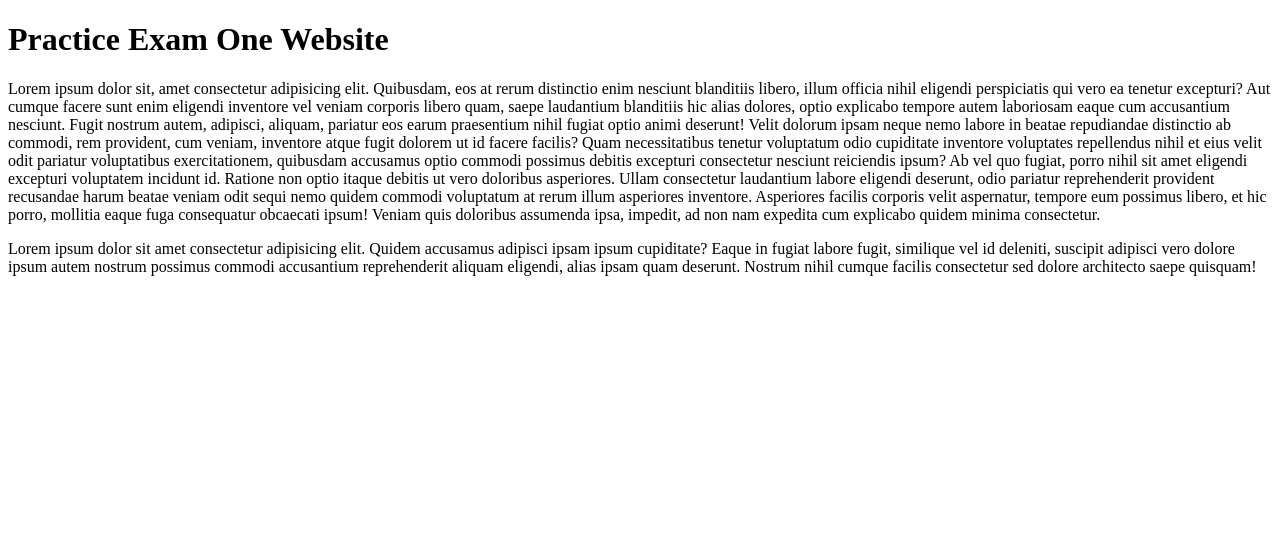
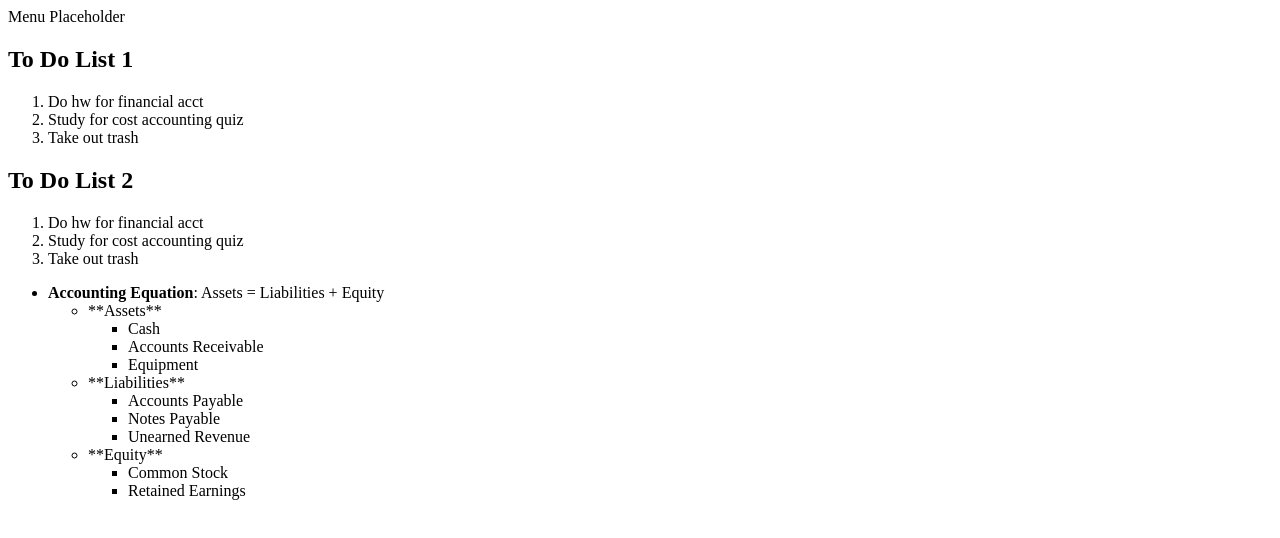
Before and after one commit to CastilloMonica/Coding, a plain HTML site: page Acc 343/sep29/index.html in a window 1280 px wide. Drawn offline with Linux system fonts and the light colour scheme.

Commit message:
List Example

```diff
--- a/Acc 343/sep29/index.html
+++ b/Acc 343/sep29/index.html
@@ -1,16 +1,67 @@
 <!DOCTYPE html>
 <html lang="en">
+
 <head>
-    <meta charset="UTF-8">
-    <meta name="viewport" content="width=device-width, initial-scale=1.0">
-    <title>Mock Exam 1</title>
+  <meta charset="UTF-8">
+  <meta name="viewport" content="width=device-width, initial-scale=1.0">
+  <title>Mock Exam 1</title>
+</head>
+
+<body>
+  <header>
+    </nav>Menu Placeholder</nav>
+  </header>
+  <main>
+    <article>
+      <h1>To Do List 1</h1>
+      <ol>
+        <li>Do hw for financial acct</li>
+        <li>Study for cost accounting quiz</li>
+        <li>Take out trash</li>
+      </ol>
+      <h1>To Do List 2</h1>
+      <ol>
+        <li>Do hw for financial acct</li>
+        <li>Study for cost accounting quiz</li>
+        <li>Take out trash</li>
+      </ol>
+      <!DOCTYPE html>
+<html>
 <head>
+    <title>Accounting Example</title>
+</head>
 <body>
-    <h1>Practice Exam One Website</h1>
-    <p>Lorem ipsum dolor sit, amet consectetur adipisicing elit. Quibusdam, eos at rerum distinctio enim nesciunt blanditiis libero, illum officia nihil eligendi perspiciatis qui vero ea tenetur excepturi? Aut cumque facere sunt enim eligendi inventore vel veniam corporis libero quam, saepe laudantium blanditiis hic alias dolores, optio explicabo tempore autem laboriosam eaque cum accusantium nesciunt. Fugit nostrum autem, adipisci, aliquam, pariatur eos earum praesentium nihil fugiat optio animi deserunt! Velit dolorum ipsam neque nemo labore in beatae repudiandae distinctio ab commodi, rem provident, cum veniam, inventore atque fugit dolorem ut id facere facilis? Quam necessitatibus tenetur
-       voluptatum odio cupiditate inventore voluptates repellendus nihil et eius velit odit pariatur voluptatibus exercitationem, quibusdam accusamus optio commodi possimus debitis excepturi consectetur nesciunt reiciendis ipsum? Ab vel quo fugiat, porro nihil sit amet eligendi excepturi voluptatem incidunt id. Ratione non optio itaque debitis ut vero doloribus asperiores. Ullam consectetur laudantium labore eligendi deserunt, odio pariatur reprehenderit provident recusandae harum beatae veniam odit sequi nemo quidem commodi voluptatum at rerum illum asperiores inventore. Asperiores facilis corporis velit aspernatur, tempore eum possimus libero, et hic porro, mollitia eaque fuga consequatur obcaecati
-       ipsum! Veniam quis doloribus assumenda ipsa, impedit, ad non nam expedita cum explicabo quidem minima consectetur.</p>
 
-    <p>Lorem ipsum dolor sit amet consectetur adipisicing elit. Quidem accusamus adipisci ipsam ipsum cupiditate? Eaque in fugiat labore fugit, similique vel id deleniti, suscipit adipisci vero dolore ipsum autem nostrum possimus commodi accusantium reprehenderit aliquam eligendi, alias ipsam quam deserunt. Nostrum nihil cumque facilis consectetur sed dolore architecto saepe quisquam!</p>
+    <ul>
+        <li>
+            <strong>Accounting Equation</strong>: Assets = Liabilities + Equity
+            <ul>
+                <li>
+                    **Assets**
+                    <ul>
+                        <li>Cash</li>
+                        <li>Accounts Receivable</li>
+                        <li>Equipment</li>
+                    </ul>
+                </li>
+                <li>
+                    **Liabilities**
+                    <ul>
+                        <li>Accounts Payable</li>
+                        <li>Notes Payable</li>
+                        <li>Unearned Revenue</li>
+                    </ul>
+                </li>
+                <li>
+                    **Equity**
+                    <ul>
+                        <li>Common Stock</li>
+                        <li>Retained Earnings</li>
+                    </ul>
+                </li>
+            </ul>
+        </li>
+    </ul>
+
 </body>
 </html>
```
